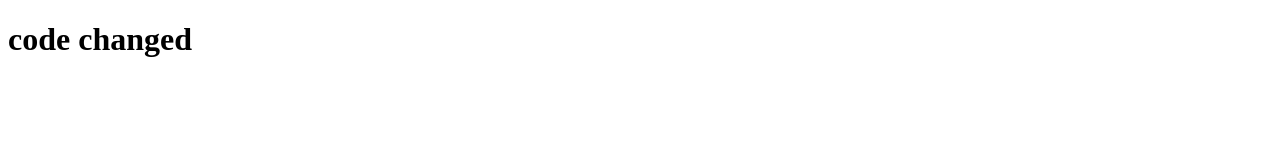
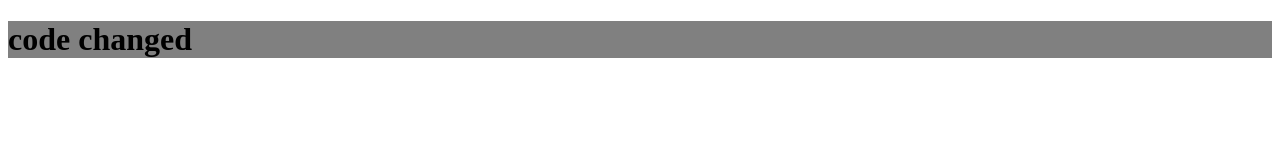
Before and after one commit to Sreemaye44/my-first-repo, a plain HTML site: page index.html in a window 1280 px wide. Drawn offline with Linux system fonts and the light colour scheme.

Commit message:
add style

```diff
--- a/index.html
+++ b/index.html
@@ -5,6 +5,7 @@
     <meta http-equiv="X-UA-Compatible" content="IE=edge">
     <meta name="viewport" content="width=device-width, initial-scale=1.0">
     <title>My first github commit </title>
+    <link rel="stylesheet" href="style.css">
 </head>
 <body>
     <h1>code changed</h1>
--- /dev/null
+++ b/style.css
@@ -0,0 +1,3 @@
+h1{
+    background-color: gray;
+}
```
